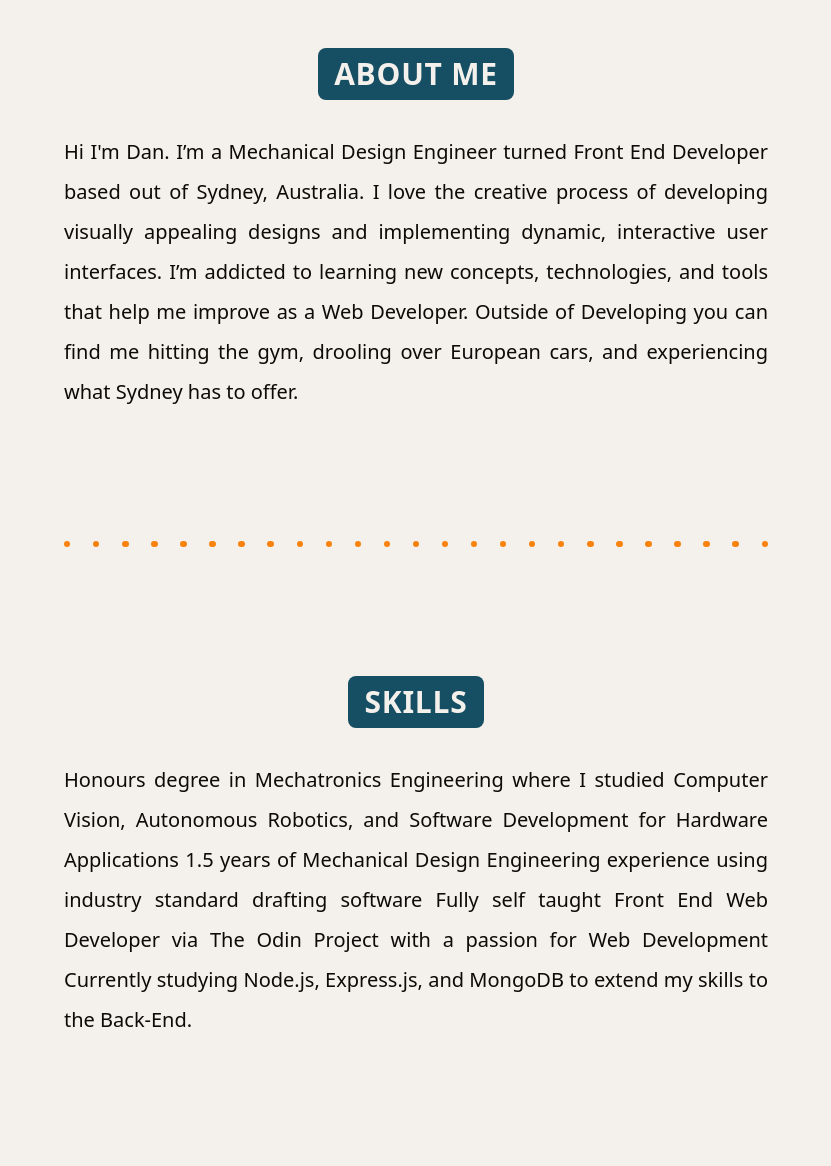
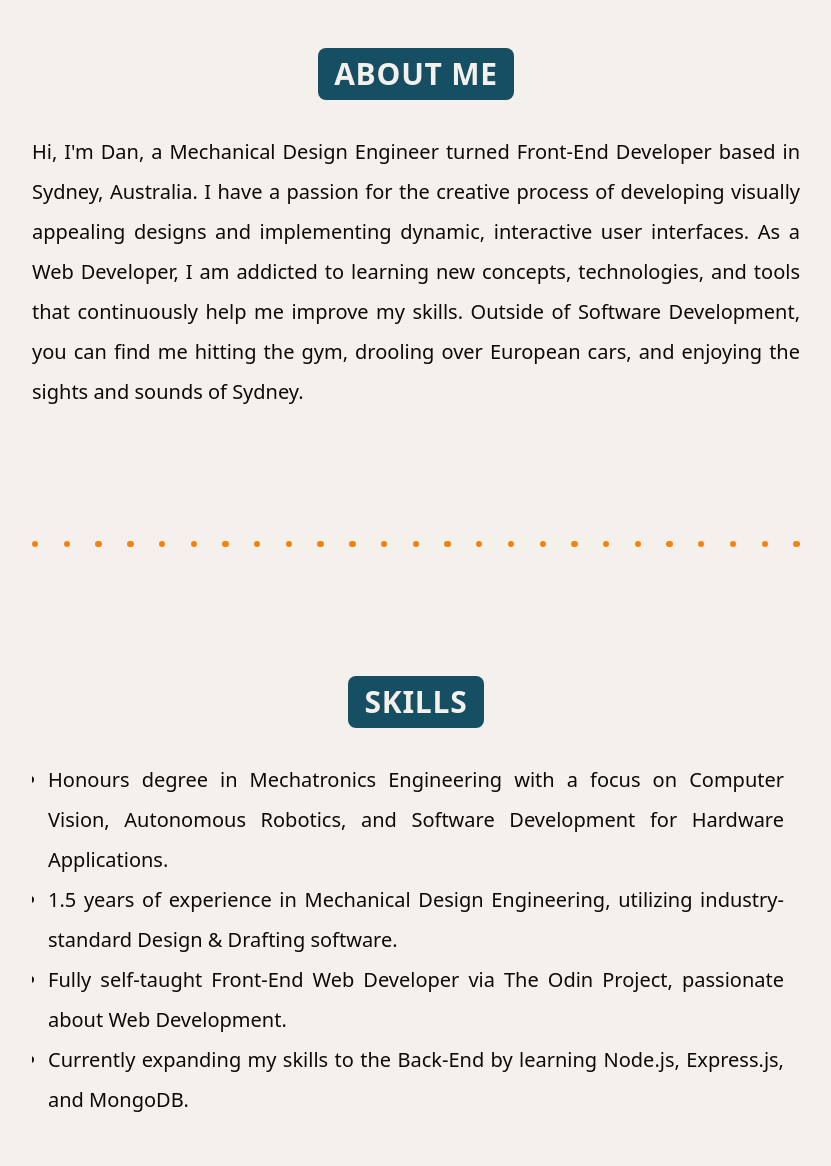
Before and after one commit to DanielNevin/My-Portfolio-Website, a React (Create React App) app in the folder portfolio/: page / in a window 1280 px wide. Shown: the part 880-2046 px from the top of the page, without its empty margins (224-1055 px from the left). Built offline with nearby package versions, Linux system fonts and the light colour scheme; the HTML template or start-up script is replaced by a standard one; what tailwindcss-animated would draw is missing.

Commit message:
Revised Text and Styling
Revised Text and Styling

```diff
--- a/portfolio/src/App.js
+++ b/portfolio/src/App.js
@@ -20,7 +20,7 @@ function App() {
   return (
     <div id='body' className="bg-[#f4f0eb] overflow-x-hidden">
       <Hero />
-      <div className='flex flex-col px-12 gap-16 py-16 md:px-36 md:gap-24 md:py-24 lg:px-56 lg:gap-32 lg:py-32 xl:px-72 2xl:px-[25rem] 3xl:px-[30rem] 4xl:px-[35rem]'>
+      <div className='flex flex-col px-12 gap-16 py-16 md:px-36 md:gap-24 md:py-24 lg:px-56 lg:gap-32 lg:py-32 xl:px-64 2xl:px-[22rem] 3xl:px-[26rem] 4xl:px-[35rem]'>
         <AboutMe />
         <PanelSeparator />
         <SkillsPanel />
--- a/portfolio/src/Components/AboutPanel/AboutMe.js
+++ b/portfolio/src/Components/AboutPanel/AboutMe.js
@@ -12,10 +12,10 @@ export default function AboutMe() {
             </h1>
           </div>
           <p data-aos="zoom-in" data-aos-easing="sine" data-aos-duration="1000" data-aos-once="true" className="text-[#0d0a07] text-md font-light leading-7 text-justify md:text-lg md:leading-8 lg:text-xl lg:leading-10">
-            Hi I'm Dan. I’m a Mechanical Design Engineer turned Front End Developer based out of Sydney, Australia.
-            I love the creative process of developing visually appealing designs and implementing dynamic, interactive user interfaces.
-            I’m addicted to learning new concepts, technologies, and tools that help me improve as a Web Developer.
-            Outside of Developing you can find me hitting the gym, drooling over European cars, and experiencing what Sydney has to offer.
+            Hi, I'm Dan, a Mechanical Design Engineer turned Front-End Developer based in Sydney, Australia.
+            I have a passion for the creative process of developing visually appealing designs and implementing dynamic, interactive user interfaces.
+            As a Web Developer, I am addicted to learning new concepts, technologies, and tools that continuously help me improve my skills.
+            Outside of Software Development, you can find me hitting the gym, drooling over European cars, and enjoying the sights and sounds of Sydney.
           </p>
         </div>
       </div>
--- a/portfolio/src/Components/ContactPanel/ResumeCard.js
+++ b/portfolio/src/Components/ContactPanel/ResumeCard.js
@@ -1,16 +1,17 @@
 import React from "react";
+import ResumePDF from '../../Resources/Resume/Daniel Nevin Resume July 2023.pdf'
 
 export default function ResumeCard() {
   return(
     <div className="flex flex-col bg-[#f4f0eb] items-center justify-center gap-8 px-8 py-16 font-inter font-light rounded-lg text-[#0d0a07]">
-      <h1 className="text-3xl font-poppins font-bold tracking-wide text-[#f8820d]">
+      <h1 className="text-3xl font-poppins font-bold tracking-wide text-[#164e63]">
         Say Hello!
       </h1>
       <p className="text-center">
         Currently open to new opportunities. For any further information about me or my work feel free to reach out!
       </p>
-      <a href="/Resume/Daniel Nevin Resume July 2023.pdf" download>
-        <button className="flex h-12 w-auto p-2 bg-[#164e63] items-center justify-center text-[#f4f0eb] font-bold tracking-wide text-xl lg:hover:bg-[#f4f0eb] lg:hover:border-4 lg:hover:border-[#164e63] lg:hover:text-[#164e63] lg:transition-colors px-6 rounded-lg">
+      <a href={ResumePDF} download='Daniel Nevin Resume July 2023' target="_blank">
+        <button className="flex h-12 w-50 p-2 bg-[#f8820d] border-4 border-[#f8820d] items-center justify-center text-[#f4f0eb] font-bold tracking-wide text-xl lg:hover:bg-[#f4f0eb] lg:hover:border-[#f8820d] lg:hover:text-[#f8820d] lg:transition-colors px-6 rounded-lg">
           VIEW RESUME
         </button>
       </a>
@@ -20,16 +21,16 @@ export default function ResumeCard() {
         </p>
         <button onClick={() => window.location = 'mailto:dnevin234@gmail.com'}>dnevin234@gmail.com</button>
       </div>
-      <div className="flex flex-col items-center justify-center gap-4">
+      <div className="flex flex-col items-center justify-center gap-8">
         <p className="text-center">
           Or you can find me on Github and Linkedin
         </p>
-        <div className="flex items-center justify-center gap-4">
+        <div className="flex items-center justify-center gap-16">
           <a href="https://github.com/dnevin234">
-            <img src="https://upload.wikimedia.org/wikipedia/commons/thumb/9/91/Octicons-mark-github.svg/2048px-Octicons-mark-github.svg.png" alt="Github logo" className="h-12" />
+            <img src="https://upload.wikimedia.org/wikipedia/commons/thumb/9/91/Octicons-mark-github.svg/2048px-Octicons-mark-github.svg.png" alt="Github logo" className="h-10" />
           </a>
           <a href="https://www.linkedin.com/in/daniel-nevin/">
-            <img src="https://upload.wikimedia.org/wikipedia/commons/thumb/c/ca/LinkedIn_logo_initials.png/800px-LinkedIn_logo_initials.png" alt="Linkedin logo" className="h-12" />
+            <img src="https://upload.wikimedia.org/wikipedia/commons/thumb/c/ca/LinkedIn_logo_initials.png/800px-LinkedIn_logo_initials.png" alt="Linkedin logo" className="h-10" />
           </a>
         </div>
       </div>
--- a/portfolio/src/Components/HeroPanel/Hero.css
+++ b/portfolio/src/Components/HeroPanel/Hero.css
@@ -25,7 +25,7 @@
 
 @keyframes slide-down-slow-progress {
   from { transform: translateY(0); }
-  to { transform: translateY(30rem); }
+  to { transform: translateY(10rem); }
 }
 
 @keyframes tuck-up-progress {
--- a/portfolio/src/Components/ProjectsPanel/ProjectCard.js
+++ b/portfolio/src/Components/ProjectsPanel/ProjectCard.js
@@ -3,11 +3,11 @@ import OpenInBrowserIcon from '@mui/icons-material/OpenInBrowser';
 
 export default function ProjectCard(props) {
   return(
-    <div className="flex flex-col gap-4 md:gap-8 items-center justify-center w-full font-inter overflow-y-hidden">
+    <div className="flex flex-col gap-4 md:gap-8 items-center justify-center w-full font-inter overflow-y-hidden py-4">
       <h1 data-aos="zoom-in" data-aos-easing="sine" data-aos-duration="1000" data-aos-once="true" className="text-xl lg:text-3xl text-[#164e63] font-bold tracking-wide py-2 px-4">
         {props.title}
       </h1>
-      <img data-aos="zoom-in" data-aos-easing="sine" data-aos-duration="1000" data-aos-once="true" className="h-72 lg:h-auto lg:w-full object-cover rounded-lg border-2 border-[#f8820d]" src={props.imageSrc} />
+      <img data-aos="zoom-in" data-aos-easing="sine" data-aos-duration="1000" data-aos-once="true" className="h-72 lg:h-auto lg:w-full object-cover rounded-lg shadow-lg" src={props.imageSrc} />
       <p data-aos="zoom-in" data-aos-easing="sine" data-aos-duration="1000" data-aos-once="true" className="text-[#0d0a07] font-light text-md leading-7 text-justify md:text-lg md:leading-8 xl:text-xl xl:leading-10">
         {props.description}
       </p>
--- a/portfolio/src/Components/ProjectsPanel/Projects.js
+++ b/portfolio/src/Components/ProjectsPanel/Projects.js
@@ -23,7 +23,7 @@ export default function Projects() {
       imageSrc: "https://github.com/danielNevin/Odin-Shopping-Cart/raw/main/shopping-cart/src/Resources/Screencaps/shoppingCart.png",
       githubLink: "https://github.com/danielNevin/Odin-Shopping-Cart",
       demoLink: "https://danielNevin.github.io/Odin-Shopping-Cart/",
-      description: "This Web App is my shot at building an interactive Online Merchant Storefront with a functional cart as a submission for The Odin Project's Shopping Cart JavaScript Project. The project was built using React, React-Router, and TailwindCSS."
+      description: "This Web App is my attempt at building an interactive Online Merchant Storefront with a functional cart as a submission for The Odin Project's Shopping Cart JavaScript Project. The project was built using React, React-Router, and TailwindCSS."
     }
   ])
 
--- a/portfolio/src/Components/SkillsPanel/Skills.js
+++ b/portfolio/src/Components/SkillsPanel/Skills.js
@@ -9,12 +9,12 @@ export default function Skills() {
         </h1>
       </div>
       <div className="flex flex-col gap-4 overflow-x-hidden text-md font-light">
-        <p data-aos="zoom-in" data-aos-easing="sine" data-aos-duration="1000" data-aos-once="true" className="text-[#0d0a07] text-md leading-7 text-justify md:text-lg md:leading-8 lg:text-xl lg:leading-10">
-          Honours degree in Mechatronics Engineering where I studied Computer Vision, Autonomous Robotics, and Software Development for Hardware Applications
-          1.5 years of Mechanical Design Engineering experience using industry standard drafting software
-          Fully self taught Front End Web Developer via The Odin Project with a passion for Web Development
-          Currently studying Node.js, Express.js, and MongoDB to extend my skills to the Back-End.
-        </p>
+        <ul data-aos="zoom-in" data-aos-easing="sine" data-aos-duration="1000" data-aos-once="true" className="text-[#0d0a07] text-md leading-7 text-justify md:text-lg md:leading-8 lg:text-xl lg:leading-10 list-disc px-4">
+          <li>Honours degree in Mechatronics Engineering with a focus on Computer Vision, Autonomous Robotics, and Software Development for Hardware Applications.</li>
+          <li>1.5 years of experience in Mechanical Design Engineering, utilizing industry-standard Design & Drafting software.</li>
+          <li>Fully self-taught Front-End Web Developer via The Odin Project, passionate about Web Development.</li>
+          <li>Currently expanding my skills to the Back-End by learning Node.js, Express.js, and MongoDB.</li>
+        </ul>
       </div>
     </div>
   )
```
Also changed, not shown: portfolio/src/Components/HeroPanel/HeroText.js (+20 -5 lines).
